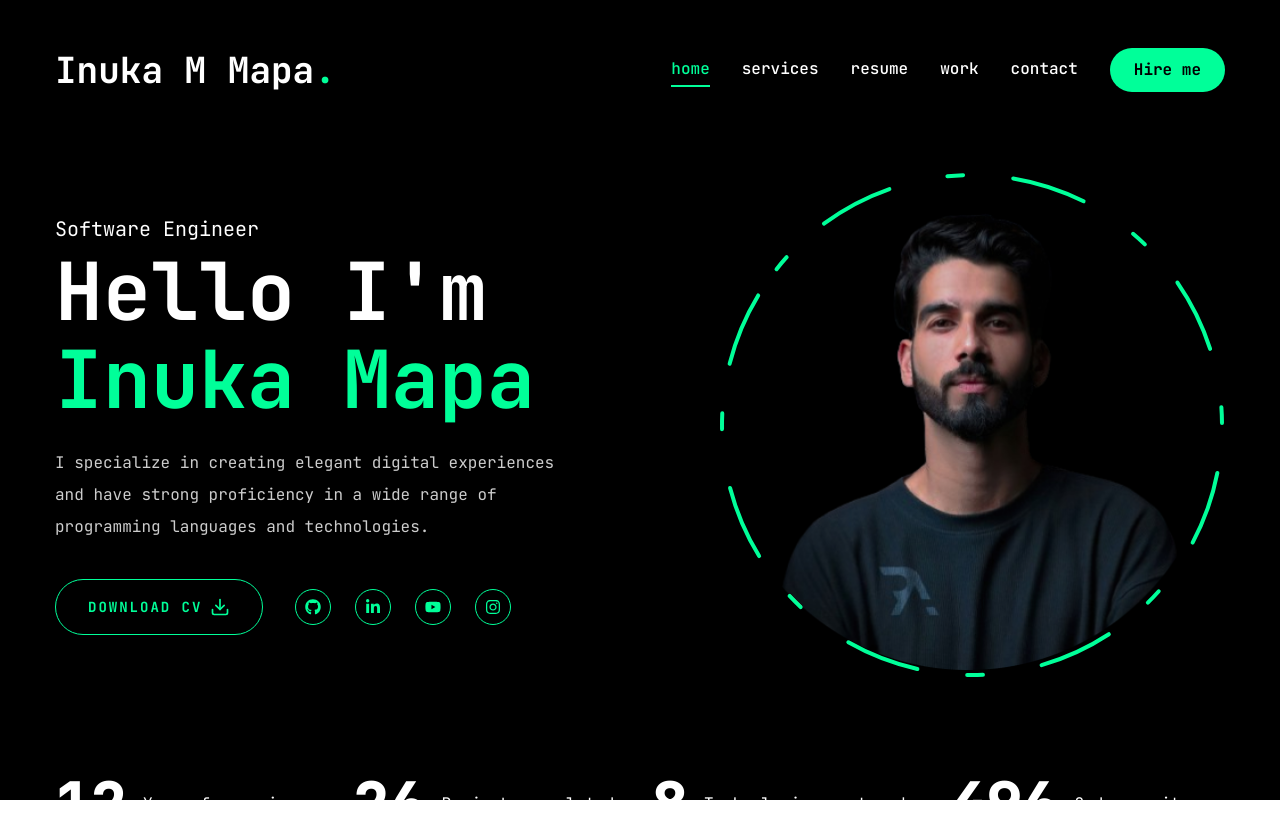
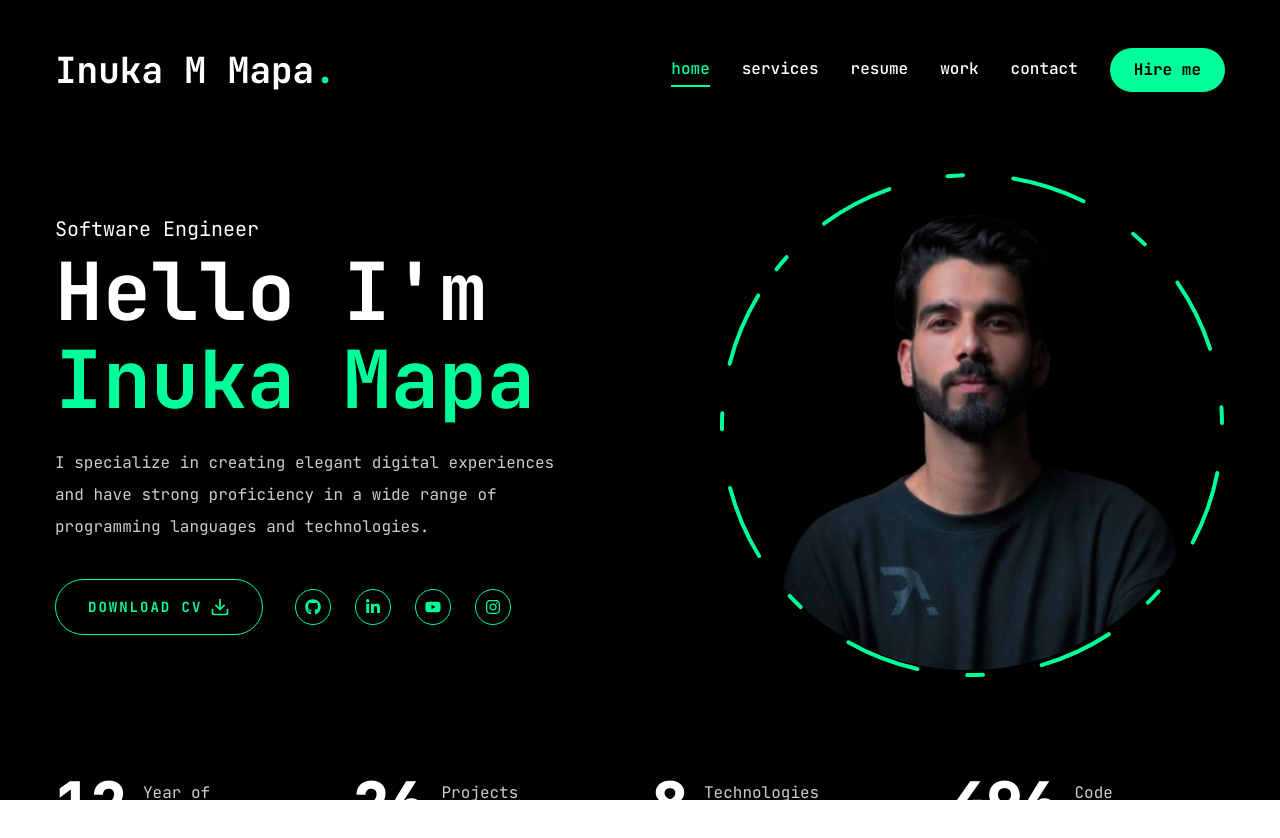
Before and after one commit to InukaMapa/My-New-Portfolio, a Next.js app: page / in a window 1280 px wide. Shown: the top 838 px of the page. Built offline with nearby package versions, Linux system fonts and the light colour scheme.

Commit message:
Update Stats.jsx

```diff
--- a/components/Stats.jsx
+++ b/components/Stats.jsx
@@ -1,34 +1,22 @@
 "use client";
-import  CountUp  from "react-countup";
+import CountUp from "react-countup";
 
-const stats =[
-    {
-        num:12,
-        text: "Year of experience",
-    },
-    {
-        num:26,
-        text: "Projects completed",
-    },
-    {
-        num:8,
-        text: "Technologies mastered",
-    },
-    {
-        num:500,
-        text: "Code commits",
-    },
+const stats = [
+  { num: 12,  text: "Year of experience" },
+  { num: 26,  text: "Projects completed" },
+  { num: 8,   text: "Technologies mastered" },
+  { num: 500, text: "Code commits" },
 ];
 
 const Stats = () => {
-    return<section>
+  return (
+    <section>
       <div className="container mx-auto">
-            <div className ="flex flex-wrap gap-6 max-w-[80vw] mx-auto xl:max-w-none">
-                {stats.map((item,index)=>{
-                    return(
-                    <div className ="flex-1 flex gap-4 items-center justify-center
-                    xl:justify-start"
+        <div className="flex flex-wrap gap-6 max-w-[80vw] mx-auto xl:max-w-none">
+          {stats.map((item, index) => (
+            <div
               key={index}
+              className="flex-1 flex gap-4 items-center justify-center xl:justify-start"
             >
               <CountUp
                 end={item.num}
@@ -36,13 +24,17 @@ const Stats = () => {
                 delay={2}
                 className="text-4xl xl:text-6xl font-extrabold"
               />
-                         <p>{item.text}</p>
+              <p
+                className={`${item.text.length < 15 ? "max-w-[100px]" : "max-w-[150px]"} leading-snug text-white/80`}
+              >
+                {item.text}
+              </p>
             </div>
-                    );
-                })}
+          ))}
         </div>
       </div>
     </section>
+  );
 };
 
 export default Stats;
```
Lines whose indentation alone changed are shown as unchanged.
